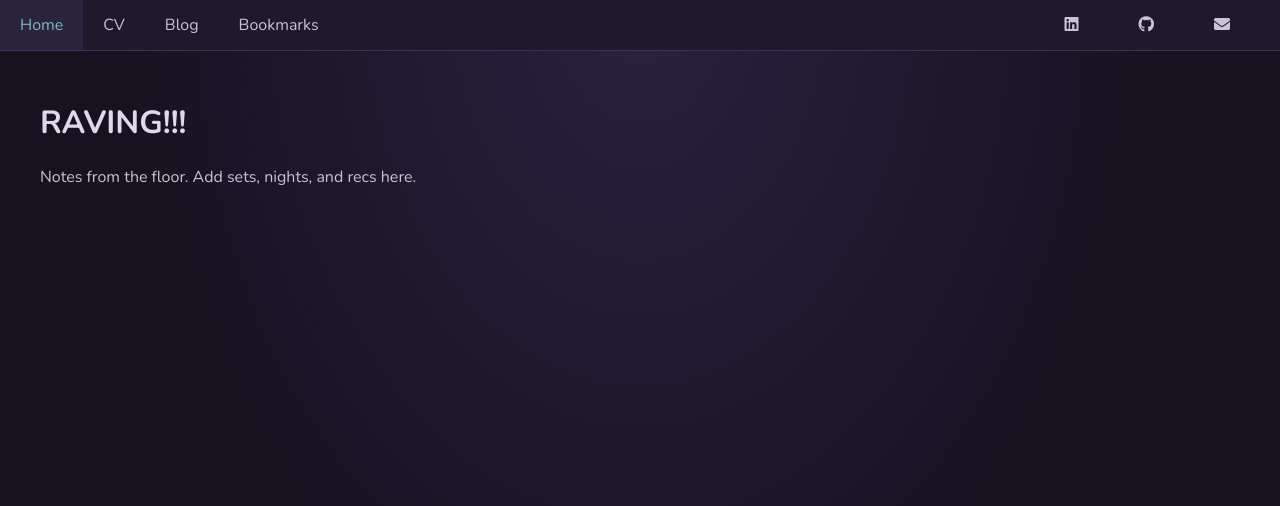
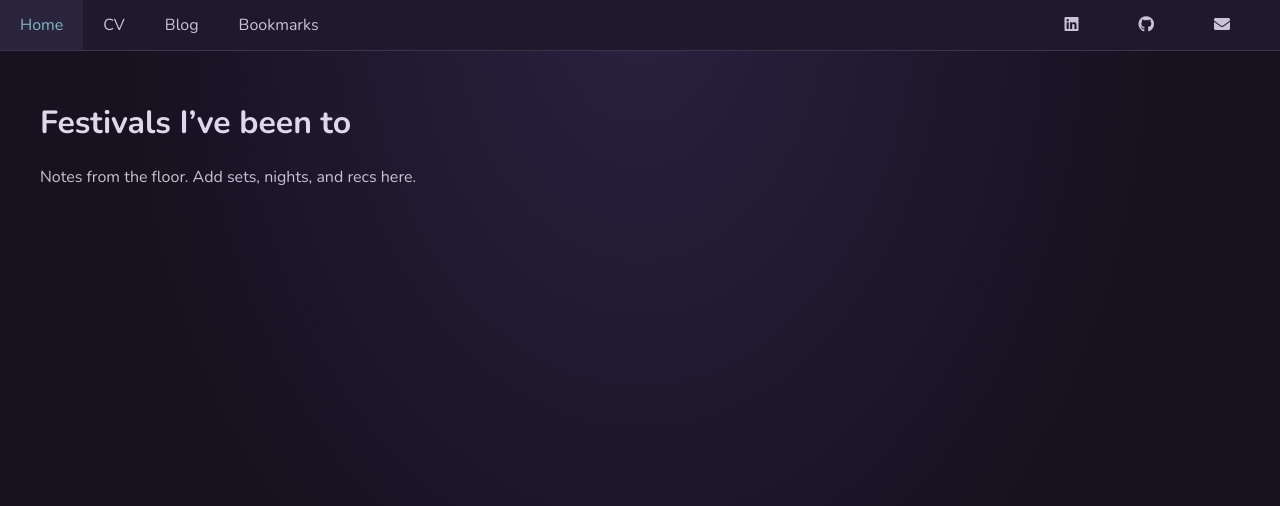
Before and after one commit to AK4032/AK4032.github.io, a Jekyll site: the page built from pages/festivals.md, in a window 1280 px wide. Shown: the top 506 px of the page. Built offline with Jekyll 4.4.1, drawn with Linux system fonts in a browser that asks for light colours.

Commit message:
Update and rename raving.md to festivals.md

```diff
--- a/pages/raving.md
+++ b/pages/festivals.md
@@ -1,8 +1,8 @@
 ---
 layout: default
-title: RAVING!!!
+title: Festivals
 ---
 
-# RAVING!!!
+# Festivals I've been to
 
 Notes from the floor. Add sets, nights, and recs here.
```
